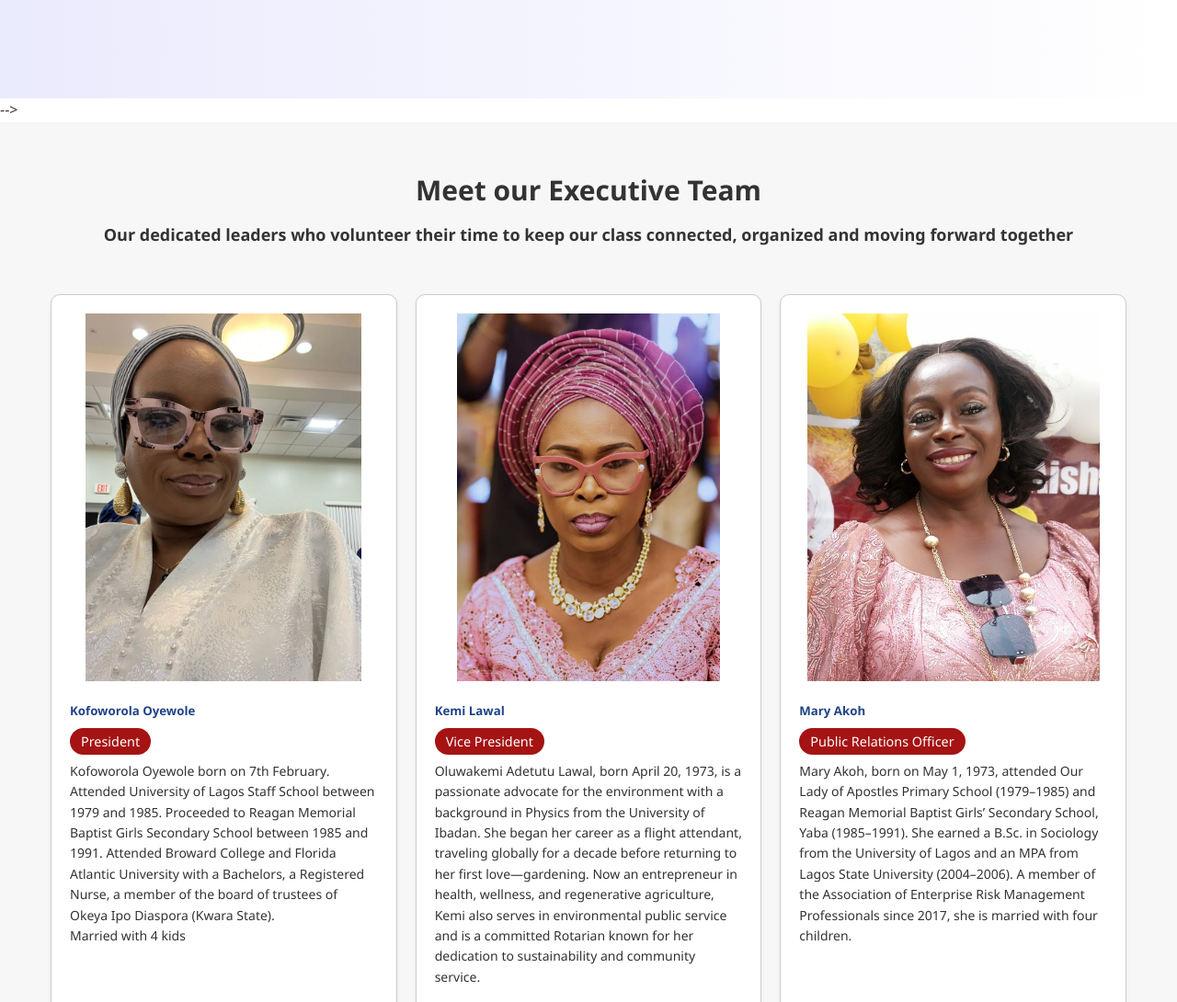
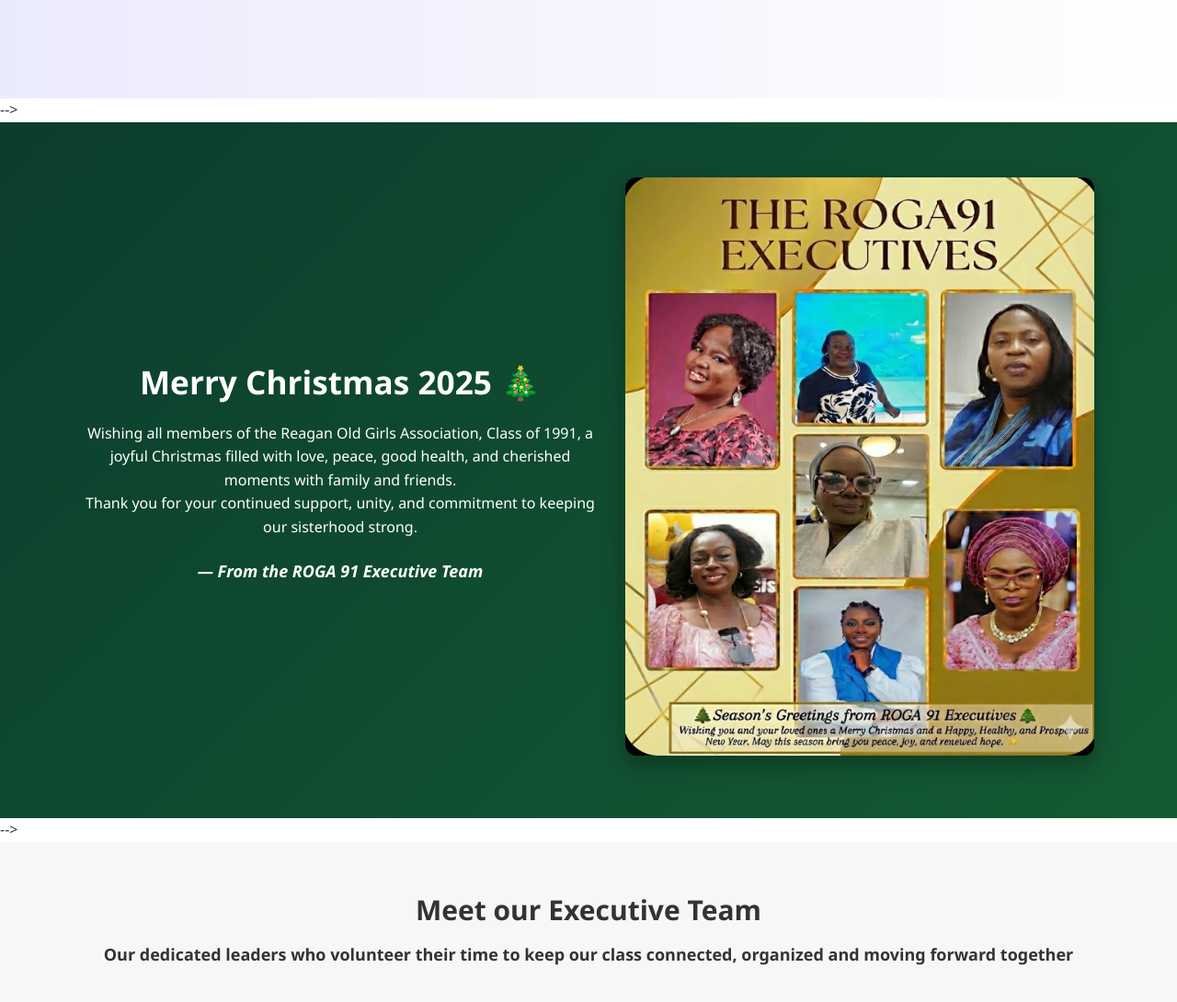
Before and after one commit to synerr0-code/roga91, a website: page roga91/Frontend/index.html in a window 1280 px wide. Shown: the part 560-1650 px from the top of the page at 92% size. Drawn offline with Linux system fonts and the light colour scheme.

Commit message:
Update index.html

```diff
--- a/roga91/Frontend/index.html
+++ b/roga91/Frontend/index.html
@@ -40,7 +40,7 @@
        </a>
         </div>
     </section>-->
-  <!--<section class="christmas-greeting">
+  <section class="christmas-greeting">
   <div class="christmas-content">
     <div class="christmas-text">
       <h2>Merry Christmas 2025 🎄</h2>
```
